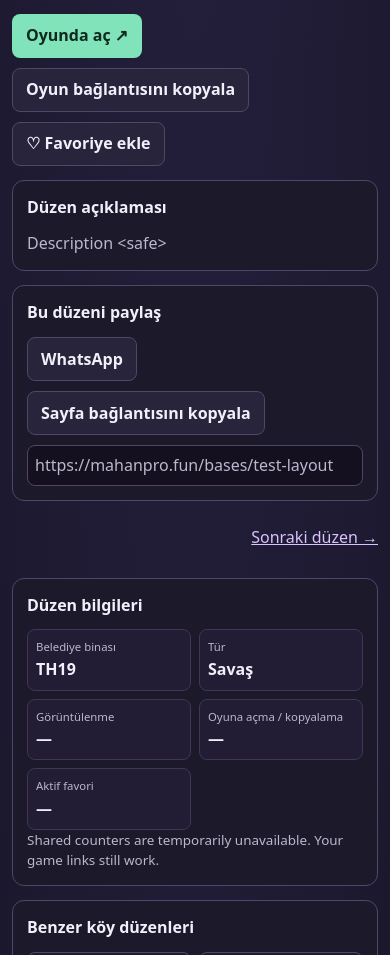
After one commit to ahmetozhans/coc, a PHP site: page /tests/cpanel-layout-detail.php in a window 390 px wide. The commit adds this page. Shown: the part 473-1428 px from the top of the page. Run offline with PHP 8.4, Linux system fonts and the light colour scheme.

Commit message:
Add dedicated published village layout detail pages

```diff
--- /dev/null
+++ b/cpanel/private/layout-detail.php
@@ -0,0 +1,137 @@
+<?php
+declare(strict_types=1);
+
+function layout_detail_url(array $layout): string
+{
+    return '/bases/' . rawurlencode($layout['id']);
+}
+
+function layout_category_label(string $category): string
+{
+    return ['War' => 'Savaş', 'Farming' => 'Ganimet', 'Trophy' => 'Kupa', 'Hybrid' => 'Karma'][$category] ?? $category;
+}
+
+function layout_detail_selection(string $id, array $catalog): ?array
+{
+    $catalog = array_values(array_filter($catalog, static fn (array $item): bool => empty($item['hidden'])));
+    foreach ($catalog as $index => $layout) {
+        if ($layout['id'] !== $id) {
+            continue;
+        }
+        $related = array_values(array_filter($catalog, static fn (array $item): bool => $item['id'] !== $id));
+        $score = static fn (array $item): int => ((int) $item['th'] === (int) $layout['th'] ? 2 : 0)
+            + ($item['type'] === $layout['type'] ? 1 : 0);
+        usort($related, static fn (array $a, array $b): int => $score($b) <=> $score($a));
+        return [$layout, $catalog[$index - 1] ?? null, $catalog[$index + 1] ?? null, array_slice($related, 0, 6)];
+    }
+    return null;
+}
+
+function render_layout_detail(string $id, array $catalog, string $base): never
+{
+    $selected = layout_detail_selection($id, $catalog);
+    if ($selected === null) {
+        not_found();
+    }
+    [$layout, $previous, $next, $related] = $selected;
+    $title = $layout['title'];
+    $townHall = (int) $layout['th'];
+    $category = layout_category_label($layout['type']);
+    $image = https_link($layout['image'] ?? null);
+    $game = game_link($layout['url'] ?? null, 'OpenLayout', 'id', '/^TH' . $townHall . ':[A-Za-z0-9:_-]+$/D');
+    $description = trim((string) ($layout['description'] ?? ''));
+    $canonical = rtrim($base, '/') . layout_detail_url($layout);
+    $summary = $description !== '' ? $description : "TH$townHall · $category köy düzeni. Düzenin önizlemesini ve oyun bağlantısını Mahanpro’da incele.";
+    header('Content-Type: text/html; charset=UTF-8');
+    ?>
+<!doctype html>
+<html lang="tr">
+<head>
+  <meta charset="utf-8">
+  <meta name="viewport" content="width=device-width, initial-scale=1">
+  <meta name="theme-color" content="#0a1020">
+  <meta name="description" content="<?= h($summary) ?>">
+  <meta property="og:title" content="<?= h($title) ?> | Mahanpro">
+  <meta property="og:description" content="<?= h($summary) ?>">
+  <meta property="og:url" content="<?= h($canonical) ?>">
+  <?php if ($image): ?><meta property="og:image" content="<?= h($image) ?>"><?php endif; ?>
+  <link rel="canonical" href="<?= h($canonical) ?>">
+  <link rel="icon" href="/favicon.svg" type="image/svg+xml">
+  <link rel="stylesheet" href="/layout-detail.css?v=1">
+  <script src="/metrics.js?v=detail-1" defer></script>
+  <script src="/layout-detail.js?v=1" defer></script>
+  <title><?= h($title) ?> | Mahanpro</title>
+</head>
+<body>
+  <header class="site-top"><div class="shell top-inner"><a class="wordmark" href="/">Mahan<span>pro</span></a><a href="/bases">Köy düzenleri</a></div></header>
+  <main class="shell" id="layoutDetail" data-id="<?= h($id) ?>" data-game-url="<?= h($game) ?>">
+    <nav class="crumb" aria-label="Gezinme yolu"><a href="/">Ana sayfa</a><span aria-hidden="true">/</span><a href="/bases">Köy düzenleri</a><span aria-hidden="true">/</span><span aria-current="page">TH<?= $townHall ?></span></nav>
+    <h1><?= h($title) ?></h1>
+    <div class="chips"><span>TH<?= $townHall ?></span><span><?= h($category) ?></span></div>
+    <div class="detail-grid">
+      <div class="detail-main">
+        <figure class="hero layout-card" data-layout-id="<?= h($id) ?>">
+          <?php if ($image): ?>
+            <a href="<?= h($image) ?>" target="_blank" rel="noopener noreferrer" aria-label="Düzen görselini tam boy aç">
+              <img src="<?= h($image) ?>" alt="<?= h($title) ?>" fetchpriority="high">
+            </a>
+          <?php else: ?>
+            <p class="hero-empty">Bu düzen için önizleme bulunmuyor.</p>
+          <?php endif; ?>
+        </figure>
+        <div class="action-row">
+          <?php if ($game): ?>
+            <a class="button primary" data-game-open href="<?= h($game) ?>" target="_blank" rel="noopener noreferrer">Oyunda aç ↗</a>
+            <button class="button" type="button" data-copy="game" hidden>Oyun bağlantısını kopyala</button>
+            <button class="button" type="button" data-favorite data-favorite-url="<?= h($game) ?>" aria-pressed="false" hidden>♡ Favoriye ekle</button>
+          <?php endif; ?>
+        </div>
+        <?php if ($description !== ''): ?>
+          <section class="panel"><h2>Düzen açıklaması</h2><p class="description"><?= h($description) ?></p></section>
+        <?php endif; ?>
+        <section class="panel share">
+          <h2>Bu düzeni paylaş</h2>
+          <div class="action-row">
+            <a class="button" href="<?= h('https://wa.me/?text=' . rawurlencode($title . ' ' . $canonical)) ?>" target="_blank" rel="noopener noreferrer">WhatsApp</a>
+            <button class="button" type="button" data-copy="page" hidden>Sayfa bağlantısını kopyala</button>
+          </div>
+          <input id="shareLink" class="share-link" aria-label="Bu düzenin sayfa bağlantısı" type="url" value="<?= h($canonical) ?>" readonly>
+        </section>
+        <p class="message" id="detailMessage" aria-live="polite"></p>
+        <?php if ($previous || $next): ?>
+          <nav class="directions" aria-label="Komşu düzenler">
+            <?php if ($previous): ?><a href="<?= h(layout_detail_url($previous)) ?>">← Önceki düzen</a><?php endif; ?>
+            <?php if ($next): ?><a href="<?= h(layout_detail_url($next)) ?>">Sonraki düzen →</a><?php endif; ?>
+          </nav>
+        <?php endif; ?>
+      </div>
+      <aside class="detail-side">
+        <section class="panel">
+          <h2>Düzen bilgileri</h2>
+          <dl class="specs" data-stat-layout="<?= h($id) ?>">
+            <div><dt>Belediye binası</dt><dd>TH<?= $townHall ?></dd></div>
+            <div><dt>Tür</dt><dd><?= h($category) ?></dd></div>
+            <div><dt>Görüntülenme</dt><dd data-stat="views">—</dd></div>
+            <div><dt>Oyuna açma / kopyalama</dt><dd data-stat="downloads">—</dd></div>
+            <div><dt>Aktif favori</dt><dd data-stat="favorites">—</dd></div>
+          </dl>
+          <p class="message" id="statsStatus" aria-live="polite"></p>
+        </section>
+        <?php if ($related): ?>
+          <section class="panel"><h2>Benzer köy düzenleri</h2><div class="related">
+            <?php foreach ($related as $item): $thumb = https_link($item['image'] ?? null); ?>
+              <a class="related-card" href="<?= h(layout_detail_url($item)) ?>">
+                <?php if ($thumb): ?><img src="<?= h($thumb) ?>" alt="" loading="lazy" width="180" height="120"><?php endif; ?>
+                <span>TH<?= (int) $item['th'] ?></span><strong><?= h($item['title']) ?></strong>
+              </a>
+            <?php endforeach; ?>
+          </div></section>
+        <?php endif; ?>
+      </aside>
+    </div>
+  </main>
+</body>
+</html>
+    <?php
+    exit;
+}
--- /dev/null
+++ b/cpanel/public/layout-detail.css
@@ -0,0 +1,54 @@
+:root{
+  color-scheme:dark;
+  --text:#f2effa;--muted:#bdb7cd;--line:#514667;--panel:#1b192a;
+  --accent:#d9c2ff;--green:#80e3b9;
+}
+*,*::before,*::after{box-sizing:border-box}
+body{margin:0;background:radial-gradient(ellipse at 50% 0,#25203e,transparent 33rem),#10101c;color:var(--text);font:400 1rem/1.55 system-ui,sans-serif}
+a{color:var(--accent)}
+button,input{font:inherit}
+[hidden]{display:none!important}
+a:focus-visible,button:focus-visible,input:focus-visible{outline:2px solid var(--accent);outline-offset:3px}
+.shell{width:min(1120px,calc(100% - 40px));margin-inline:auto}
+.site-top{border-bottom:1px solid var(--line);background:#151423d9}
+.top-inner{display:flex;align-items:center;justify-content:space-between;min-height:62px;gap:12px}
+.top-inner a{text-decoration:none}
+.wordmark{font-weight:850;font-size:1.25rem;letter-spacing:-.03em;color:var(--text)}
+.wordmark span{color:var(--accent)}
+main.shell{padding:22px 0 56px}
+.crumb,.chips,.action-row,.directions{display:flex;flex-wrap:wrap;align-items:center;gap:10px}
+.crumb{font-size:.78rem;color:var(--muted)}
+.crumb a{text-decoration:none}
+h1{font-size:clamp(1.55rem,4.5vw,2.55rem);line-height:1.15;letter-spacing:-.04em;margin:10px 0;overflow-wrap:anywhere}
+.chips{margin-bottom:18px}
+.chips span{border:1px solid #735aa0;border-radius:999px;background:#352653;color:#e6d6ff;padding:3px 9px;font-size:.76rem;font-weight:750}
+.detail-grid{display:grid;grid-template-columns:minmax(0,2.1fr) minmax(270px,1fr);gap:18px;align-items:start}
+.detail-main,.detail-side{min-width:0;display:grid;gap:14px}
+.hero{margin:0;overflow:hidden;background:#0d0d17;border:1px solid var(--line);border-radius:14px}
+.hero a,.hero img{display:block;width:100%}
+.hero img{max-height:540px;object-fit:contain}
+.hero-empty{display:grid;min-height:230px;place-items:center;margin:0;padding:18px;text-align:center;color:var(--muted)}
+.button{display:inline-flex;align-items:center;justify-content:center;padding:8px 13px;min-height:44px;border:1px solid var(--line);border-radius:8px;background:#27243c;color:var(--text);text-decoration:none;cursor:pointer;font-weight:720}
+.button:hover{background:#3a3152}
+.button.primary{background:var(--green);color:#10291f;border-color:transparent}
+.button.primary:hover{background:#a2efcf}
+.button[aria-pressed="true"]{border-color:#e4a6c8;color:#ffd7ed}
+.panel{background:var(--panel);border:1px solid var(--line);border-radius:12px;padding:14px}
+.panel h2{font-size:1rem;margin:0 0 12px}
+.description{white-space:pre-line;overflow-wrap:anywhere;margin:0;color:var(--muted)}
+.specs{display:grid;grid-template-columns:repeat(2,minmax(0,1fr));gap:8px;margin:0}
+.specs div{padding:8px;border:1px solid #423653;border-radius:8px;background:#221c34}
+.specs dt{font-size:.71rem;color:var(--muted)}
+.specs dd{margin:1px 0 0;font-weight:750}
+.related{display:grid;grid-template-columns:repeat(2,minmax(0,1fr));gap:8px}
+.related-card{min-width:0;display:flex;flex-direction:column;gap:3px;padding:5px;border:1px solid var(--line);border-radius:8px;text-decoration:none;color:var(--text);background:#211b31}
+.related-card:hover{border-color:var(--accent)}
+.related-card img{width:100%;height:auto;aspect-ratio:3/2;object-fit:cover;border-radius:5px}
+.related-card span{color:var(--accent);font-size:.69rem}
+.related-card strong{font-size:.77rem;line-height:1.3;overflow-wrap:anywhere}
+.share-link{margin-top:10px;width:100%;min-height:40px;padding:7px;border:1px solid var(--line);border-radius:8px;background:#141020;color:var(--muted)}
+.message{font-size:.84rem;color:var(--muted);margin:0}
+.message:empty{display:none}
+.directions a{padding-block:10px;min-height:44px}
+.directions a:last-child{margin-left:auto}
+@media(max-width:730px){.shell{width:calc(100% - 24px)}.detail-grid{grid-template-columns:minmax(0,1fr)}}
--- /dev/null
+++ b/cpanel/public/layout-detail.js
@@ -0,0 +1,61 @@
+'use strict';
+
+(() => {
+  const detail = document.getElementById('layoutDetail');
+  if (!detail) return;
+  const {id, gameUrl} = detail.dataset;
+  const share = document.getElementById('shareLink');
+  const message = document.getElementById('detailMessage');
+  const pageUrl = share.value;
+  const record = (...args) => window.MahanStats?.record(id, ...args);
+  detail.querySelector('[data-game-open]')?.addEventListener('click', () => record('copy'));
+
+  for (const button of detail.querySelectorAll('[data-copy]')) {
+    button.hidden = false;
+    button.addEventListener('click', async () => {
+      const isGame = button.dataset.copy === 'game';
+      const value = isGame ? gameUrl : pageUrl;
+      share.value = pageUrl;
+      try {
+        await navigator.clipboard.writeText(value);
+        if (isGame) record('copy');
+        message.textContent = 'Bağlantı kopyalandı.';
+      } catch {
+        share.value = value;
+        share.focus();
+        share.select();
+        message.textContent = 'Bağlantıyı seçtim. Tarayıcının kopyalama komutunu kullanabilirsin.';
+      }
+    });
+  }
+
+  const favorite = detail.querySelector('[data-favorite]');
+  if (!favorite) return;
+  const normalizedGameUrl = new URL(gameUrl).href;
+  function favorites() {
+    const stored = JSON.parse(localStorage.getItem('vf-favorites') || '[]');
+    return Array.isArray(stored) ? stored : [];
+  }
+  function paint(active) {
+    favorite.setAttribute('aria-pressed', String(active));
+    favorite.textContent = active ? '♥ Favoriden çıkar' : '♡ Favoriye ekle';
+  }
+  try {
+    paint(favorites().includes(normalizedGameUrl));
+    favorite.hidden = false;
+  } catch {
+    return;
+  }
+  favorite.addEventListener('click', () => {
+    try {
+      const stored = favorites();
+      const active = !stored.includes(normalizedGameUrl);
+      const next = active ? [...stored, normalizedGameUrl] : stored.filter(item => item !== normalizedGameUrl);
+      localStorage.setItem('vf-favorites', JSON.stringify(next));
+      paint(active);
+      record('favorite', active);
+    } catch {
+      message.textContent = 'Favori kaydedilemedi.';
+    }
+  });
+})();
--- a/scripts/build-cpanel-php.mjs
+++ b/scripts/build-cpanel-php.mjs
@@ -28,7 +28,8 @@ try {
   const app = await readFile(join(source, 'app.js'), 'utf8');
   await writeFile(join(web, 'app.js'), app
     .replaceAll('attacks.html#guide-', '/attacks#guide-')
-    .replace('Number(x.th)>18', 'Number(x.th)>19'));
+    .replace('Number(x.th)>18', 'Number(x.th)>19')
+    .replace('<div class="layout-actions">', '<div class="layout-actions"><a class="button small" href="/bases/\'+esc(encodeURIComponent(x.id))+\'">\'+(I18n.language===\'tr\'?\'Düzeni incele\':\'View layout\')+\'</a>'));
   const content = await readFile(join(source, 'site-content.js'), 'utf8');
   await writeFile(join(web, 'site-content.js'), content.replace(
     'https://mahanpro-layout-stats.aerialmandrill32.chatgpt.site/api/content', '/api/content'
@@ -71,7 +72,7 @@ try {
         });
         return open.replace('class="filters"', 'class="filters castle-filters"') + all + levels.join('') + close;
       }).replace('</head>', '<link rel="stylesheet" href="/th-filters.css?v=1"></head>')
-        .replace(/src="app\.js\?[^"]+"/, 'src="app.js?v=th19"');
+        .replace(/src="app\.js\?[^"]+"/, 'src="app.js?v=base-details"');
       html = html.replace(/(<div\b[^>]*\bid="publicGallery"[^>]*>)<div class="empty">.*?<\/div>/s,
         '$1<!-- MAHANPRO_CONTENT -->');
     }
--- /dev/null
+++ b/tests/cpanel-layout-detail.php
@@ -0,0 +1,33 @@
+<?php
+declare(strict_types=1);
+
+require dirname(__DIR__) . '/cpanel/private/content.php';
+require dirname(__DIR__) . '/cpanel/private/layout-detail.php';
+
+function confirm_detail(bool $valid): void
+{
+    if (!$valid) {
+        throw new RuntimeException('Layout detail test failed');
+    }
+}
+
+$item = [
+    'id' => 'test-layout', 'th' => 19, 'type' => 'War', 'title' => 'Title <safe>',
+    'description' => 'Description <safe>', 'image' => 'https://example.com/layout.webp',
+    'url' => 'https://link.clashofclans.com/en?action=OpenLayout&id=TH19:test',
+];
+$catalog = [
+    array_replace($item, ['id' => 'hidden', 'hidden' => true]),
+    $item,
+    array_replace($item, ['id' => 'different-th', 'th' => 18]),
+    array_replace($item, ['id' => 'same-th', 'type' => 'Trophy']),
+    array_replace($item, ['id' => 'best-match']),
+];
+
+$selected = layout_detail_selection('test-layout', $catalog);
+confirm_detail($selected !== null && $selected[0]['id'] === 'test-layout');
+confirm_detail($selected[1] === null && $selected[2]['id'] === 'different-th');
+confirm_detail(array_column($selected[3], 'id') === ['best-match', 'same-th', 'different-th']);
+confirm_detail(layout_detail_selection('hidden', $catalog) === null);
+confirm_detail(layout_detail_selection('missing', $catalog) === null);
+render_layout_detail('test-layout', $catalog, 'https://mahanpro.fun/');
```
Also changed, not shown: cpanel/LAYOUT-DETAIL-UPDATE.md (added, +9 -0 lines), cpanel/public/index.php (+23 -12 lines).
